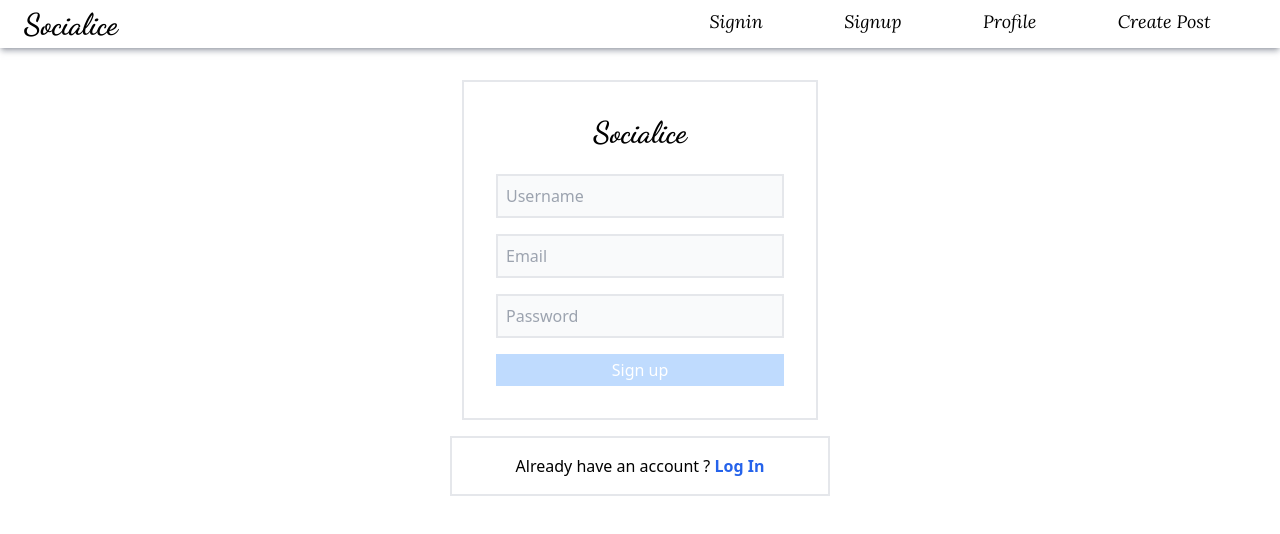
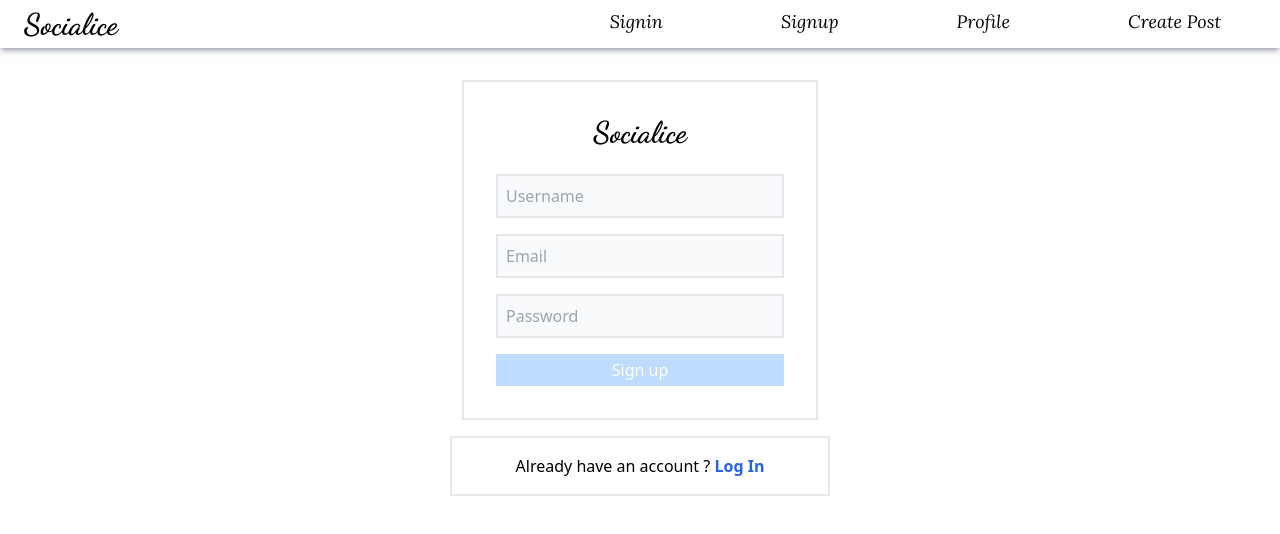
Before and after one commit to geekySapien/Socialice, a React (Create React App) app in the folder client/: page /signup in a window 1280 px wide. Shown: the top 534 px of the page. Built offline with nearby package versions, Linux system fonts and the light colour scheme; a web font is replaced by a local one.

Commit message:
modified the contents of navbar

```diff
--- a/client/src/Components/Navbar/Navbar.component.jsx
+++ b/client/src/Components/Navbar/Navbar.component.jsx
@@ -8,7 +8,7 @@ const Navbar = () => {
          <Link to="/">Socialice</Link>
         </div>
         <div
-          className="w-1/2 flex justify-evenly py-2 gap-2 md:gap-3 text-xs md:text-lg"
+          className="w-2/3 flex justify-around py-2   text-xs md:text-lg"
           style={{ fontFamily: "Lora" }}
         >
           <Link to="/signin">
```
